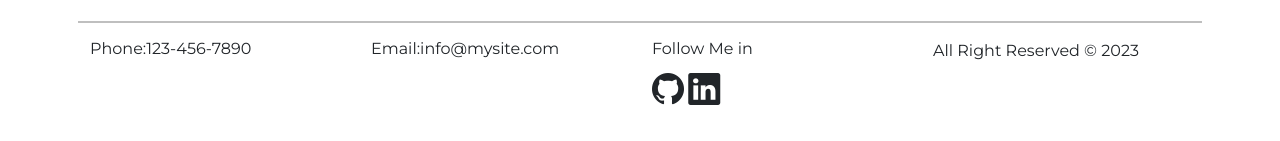
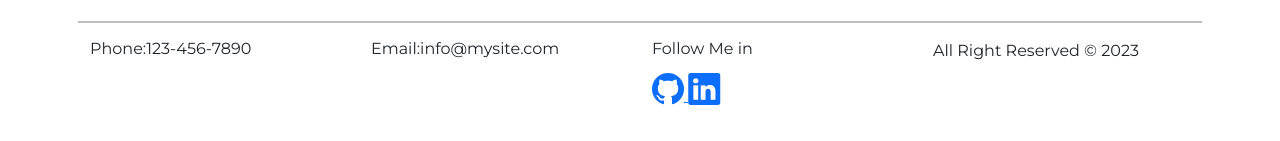
Before and after one commit to kavitaui/portfolio, a React (Create React App) app: page /home in a window 1280 px wide. Shown: the part 811-952 px from the top of the page. Built offline with nearby package versions, Linux system fonts and the light colour scheme.

Commit message:
link to github and linkedin

```diff
--- a/src/Componants/SharedComponant/Footer.js
+++ b/src/Componants/SharedComponant/Footer.js
@@ -17,7 +17,8 @@ export default function Footer(){
                     </div>
                     <div className= "col-3  ">
                        <p><h6>{content.footer.tweet} </h6>
-                         <i className="bi bi-github fs-2" ></i> <i className= "bi bi-linkedin fs-2"></i></p>
+                         <a href="https://github.com/kavitaui" > <i className="bi bi-github fs-2" ></i></a>
+                         <a href="https://www.linkedin.com/in/kavita-pandey-9b2102134/" >  <i className= "bi bi-linkedin fs-2"></i></a></p>
 
 
                     </div>
```
